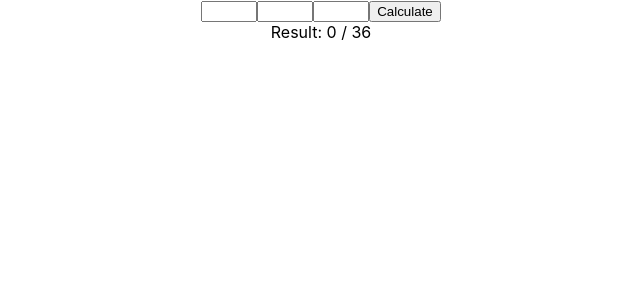
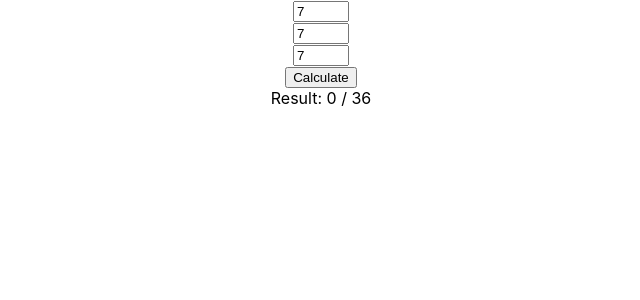
Before and after one commit to MDBoticano/catan-calc, a React (Create React App) app: page / in a window 1280 px wide. Shown: the top 300 px of the page, without its empty margins (319-959 px from the left). Built offline with nearby package versions, Linux system fonts and the light colour scheme.

Commit message:
Create Territory component
- Form values are controlled

```diff
--- a/src/App.tsx
+++ b/src/App.tsx
@@ -3,35 +3,61 @@ import './App.css';
 
 import Catan from './components/Catan';
 
+  /**
+   * @TODOS:
+   * 1. Num players to determine max number of deserts (territory value 7)
+   */
+
 const App = () => {
-  const [chances, setChances] = useState([0, 0, 0]);
+  const [chances, setChances] = useState([7, 7, 7]);
   const [totalChance, setTotalChance] = useState(0);
   const [myCatan] = useState(new Catan());
 
-  const modifyChances = (index: number, value: number) => {
-    const newChances: number[] = chances;
-    newChances[index] = value;
-    setChances(newChances);
+  const calculate = (event: React.SyntheticEvent) => {
+    event.preventDefault();
+
+    const calculation = myCatan.calculateChances(chances);
+    setTotalChance(calculation);
   }
 
-  const calculate = (event: React.SyntheticEvent) => {
-    event.preventDefault();
-    const calculation = myCatan.calculateChances(chances);
-    console.log(calculation);
-    setTotalChance(calculation);
+  type TerritoryProps = { index: number, value: number };
+  const Territory = ({ index, value }: TerritoryProps) => {
+
+    const modifyChances = (event: React.ChangeEvent<HTMLInputElement>) => {
+      event.preventDefault();
+
+      const newChances: number[] = [...chances];
+      const newValue: string = event.target.value;
+      newChances[index] = Number(newValue);
+
+      setChances(newChances);
+    }
+
+    return (
+      <div className="myForm__territory">
+        <input
+          type="number"
+          min="2" max="12"
+          value={value}
+          onChange={(event) => modifyChances(event)}
+        />
+      </div>
+    );
   }
 
   return (
     <div className="App">
-      <input type="number" min="2" max="12" onChange={(e) => modifyChances(0, Number(e.target.value))}/>
-      <input type="number" min="2" max="12" onChange={(e) => modifyChances(1, Number(e.target.value))}/>
-      <input type="number" min="2" max="12" onChange={(e) => modifyChances(2, Number(e.target.value))}/>
-      <button type="submit" onClick={(e) => calculate(e) }>Calculate</button>
+      <div className="myForm">
+        <Territory index={0} value={chances[0]} />
+        <Territory index={1} value={chances[1]} />
+        <Territory index={2} value={chances[2]} />
 
-      <div>
-        Result: {totalChance} / 36
+        <button type="submit" onClick={(e) => calculate(e) }>Calculate</button>
+
+        <div className="myForm__result">
+          Result: {totalChance} / 36
+        </div>
       </div>
-
     </div>
   );
 }
```
